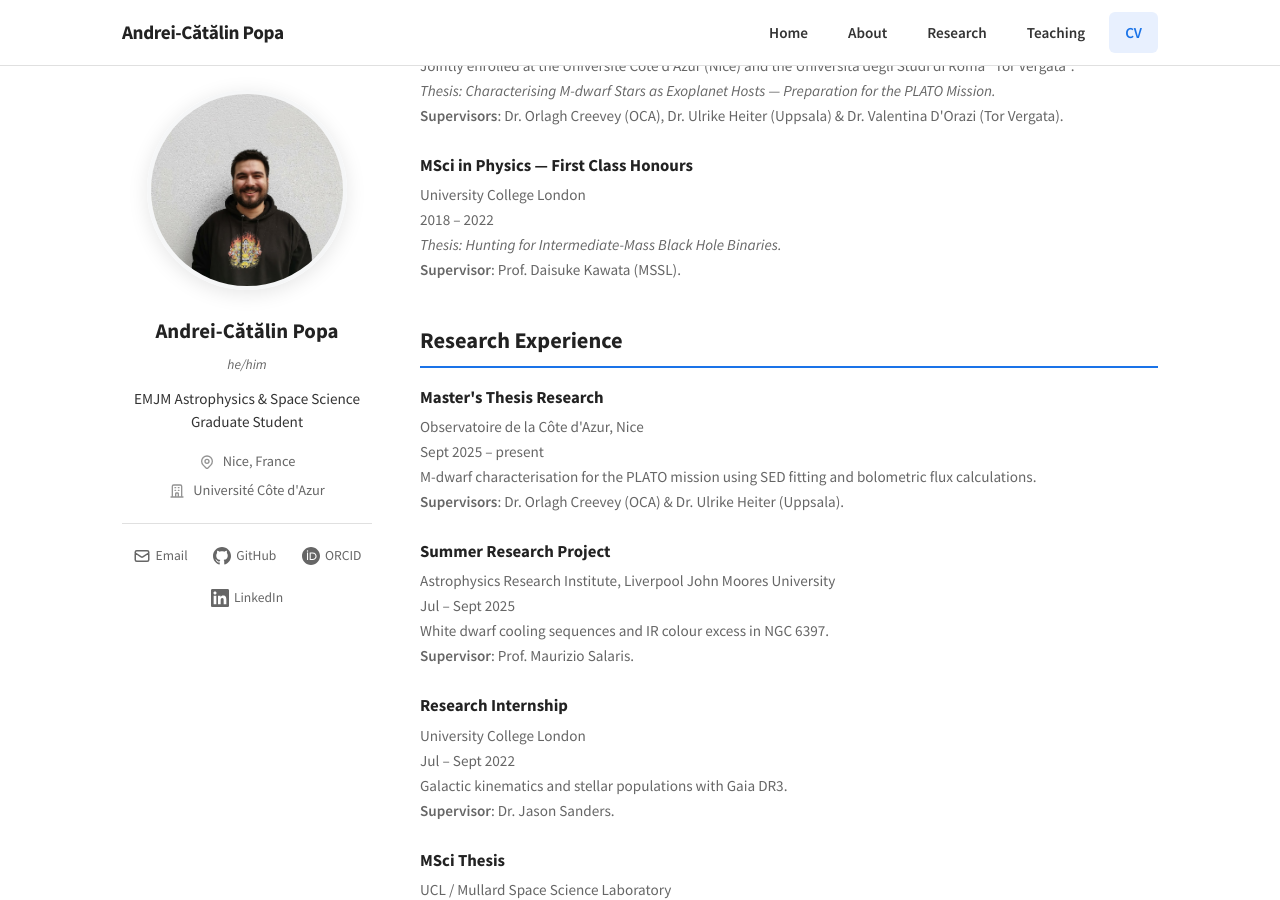
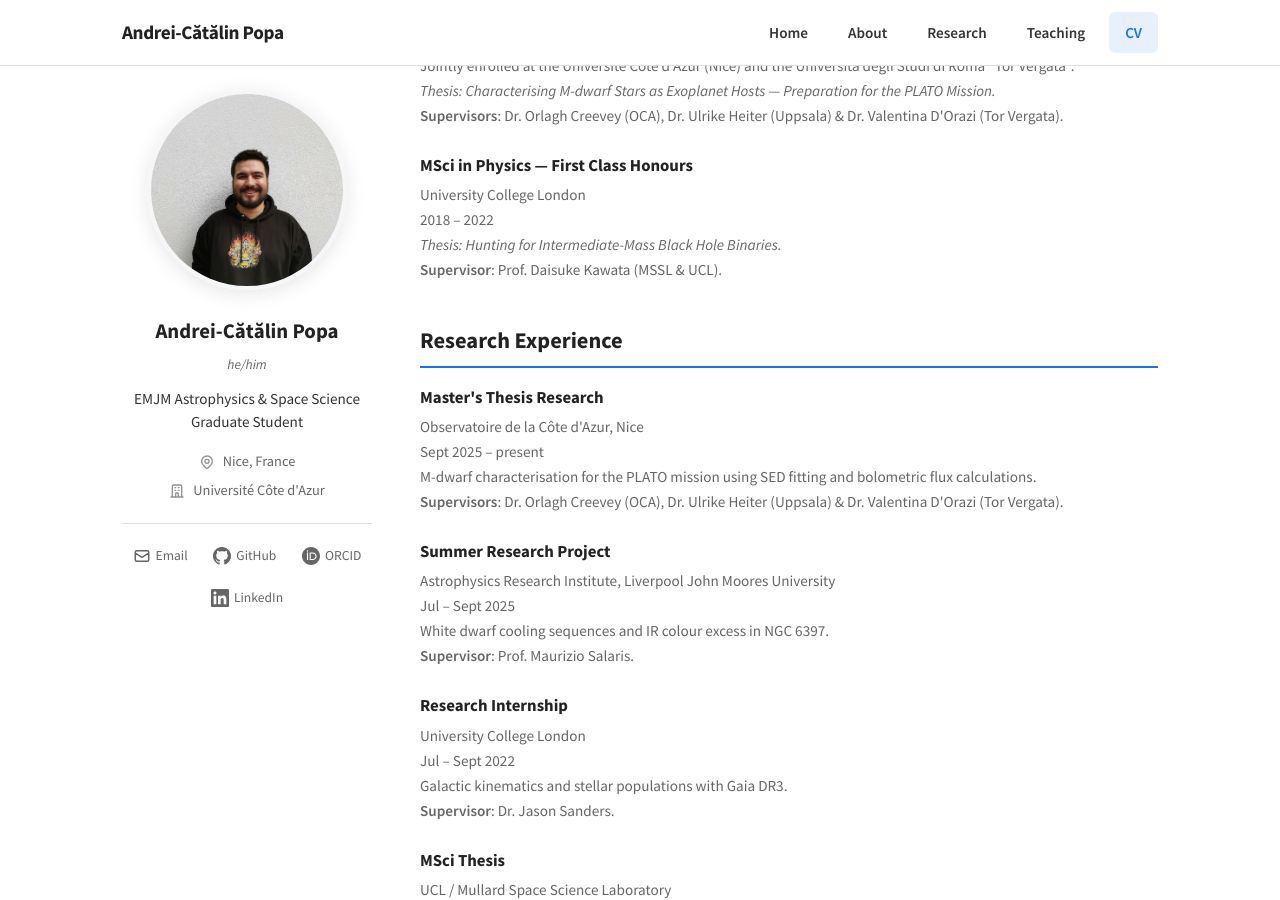
Before and after one commit to acpopa/acpopa.github.io, a Jekyll site: the page built from cv.md, in a window 1280 px wide and 900 px high, scrolled down 356 px. Built offline with Jekyll 4.4.1, drawn with Linux system fonts in a browser that asks for light colours.

Commit message:
Update supervisor details in CV

```diff
--- a/cv.md
+++ b/cv.md
@@ -29,7 +29,7 @@ permalink: /cv/
 <p class="cv-meta">University College London</p>
 <p class="cv-date">2018 – 2022</p>
 <p><em>Thesis: Hunting for Intermediate-Mass Black Hole Binaries.</em><br>
-<strong>Supervisor</strong>: Prof. Daisuke Kawata (MSSL).</p>
+<strong>Supervisor</strong>: Prof. Daisuke Kawata (MSSL & UCL).</p>
 </div>
 
 ## Research Experience
@@ -39,7 +39,7 @@ permalink: /cv/
 <p class="cv-meta">Observatoire de la Côte d'Azur, Nice</p>
 <p class="cv-date">Sept 2025 – present</p>
 <p>M-dwarf characterisation for the PLATO mission using SED fitting and bolometric flux calculations.<br>
-<strong>Supervisors</strong>: Dr. Orlagh Creevey (OCA) & Dr. Ulrike Heiter (Uppsala).</p>
+<strong>Supervisors</strong>: Dr. Orlagh Creevey (OCA), Dr. Ulrike Heiter (Uppsala) & Dr. Valentina D'Orazi (Tor Vergata).</p>
 </div>
 
 <div class="cv-entry">
```
